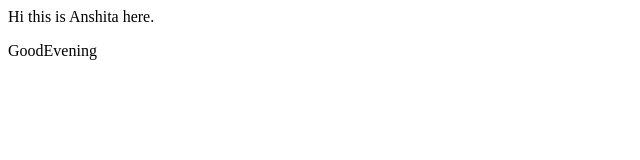
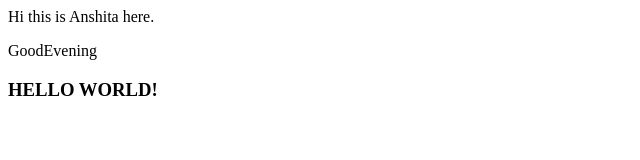
Before and after one commit to Student-Anshita/LocalRepo, a plain HTML site: page index.html in a window 1280 px wide. Shown: the whole page, without its empty margins (0-640 px from the left). Drawn offline with Linux system fonts and the light colour scheme.

Commit message:
add more lines

```diff
--- a/index.html
+++ b/index.html
@@ -1,2 +1,3 @@
 <p>Hi this is Anshita here.</p>
 <p>GoodEvening</p>
+<h3>HELLO WORLD!</h3>
```
